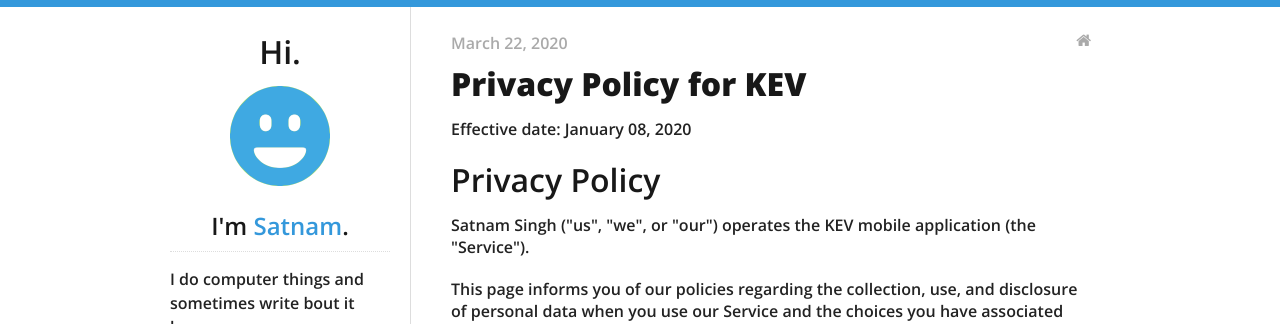
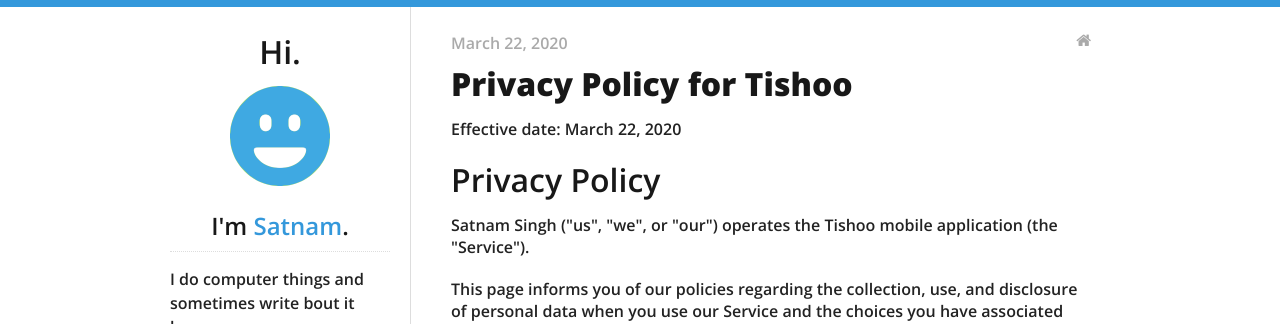
Before and after one commit to 29satnam/29satnam.github.io, a Jekyll site: the page built from _posts/2020-03-22-Privacy-Policy-Tishoo.md, in a window 1280 px wide. Shown: the top 324 px of the page. Built offline with Jekyll 4.4.1, drawn with Linux system fonts in a browser that asks for light colours.

Commit message:
Update 2020-03-22-Privacy-Policy-Tishoo.md

```diff
--- a/_posts/2020-03-22-Privacy-Policy-Tishoo.md
+++ b/_posts/2020-03-22-Privacy-Policy-Tishoo.md
@@ -1,15 +1,15 @@
 ---
 layout: post
-title: Privacy Policy for KEV
+title: Privacy Policy for Tishoo
 categories:
 - blog
 ---
 
-<p>Effective date: January 08, 2020</p>
+<p>Effective date: March 22, 2020</p>
 
 <h1>Privacy Policy</h1>
 
-<p>Satnam Singh ("us", "we", or "our") operates the KEV mobile application (the "Service").</p>
+<p>Satnam Singh ("us", "we", or "our") operates the Tishoo mobile application (the "Service").</p>
 
 <p>This page informs you of our policies regarding the collection, use, and disclosure of personal data when you use our Service and the choices you have associated with that data.
 
```
